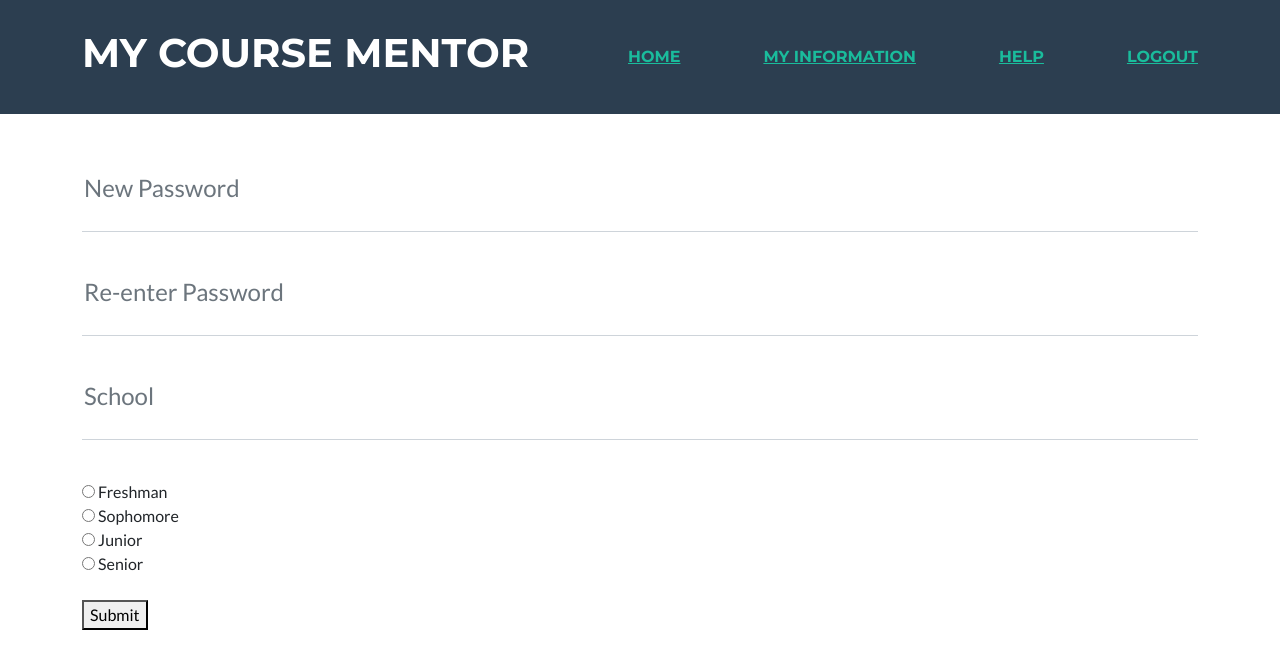
After one commit to myCourseMentor-21-22/CS-Capstone, a Django app: template Storefront/playground/templates/edit.html in a window 1280 px wide. The commit adds this page. Shown: the top 669 px of the page. Run offline with Django 4.2, Linux system fonts and the light colour scheme; the template is opened without the code that fills it, so the values that code supplies are empty; some libraries are stand-ins or nearby versions.

```diff
--- /dev/null
+++ b/Storefront/playground/templates/edit.html
@@ -0,0 +1,82 @@
+<!DOCTYPE html>
+{% load static %}
+<html lang="en">
+    <head>
+        <meta charset="utf-8" />
+        <meta name="viewport" content="width=device-width, initial-scale=1, shrink-to-fit=no" />
+        <meta name="description" content="" />
+        <meta name="author" content="" />
+        <title>My Course Mentor</title>
+        <!-- Favicon-->
+        <link rel="icon" type="image/x-icon" href="{% static 'playground/assets/favicon.ico' %}" />
+        <!-- Font Awesome icons (free version)-->
+        <script src="https://use.fontawesome.com/releases/v5.15.4/js/all.js" crossorigin="anonymous"></script>
+        <!-- Google fonts-->
+        <link href="https://fonts.googleapis.com/css?family=Montserrat:400,700" rel="stylesheet" type="text/css" />
+        <link href="https://fonts.googleapis.com/css?family=Lato:400,700,400italic,700italic" rel="stylesheet" type="text/css" />
+        <!-- Core theme CSS (includes Bootstrap)-->
+        <link href="{% static 'playground/styles.css' %}" rel="stylesheet" />
+    </head>
+    <body>
+        <nav class="navbar navbar-expand-lg bg-secondary text-uppercase fixed-top" id="mainNav">
+            <div class="container">
+                <a class="navbar-brand" href="#page-top"><h1>My Course Mentor</h1></a>
+                <a href="{% url 'info' %}">Home</a>
+                <a href="{% url 'info' %}">My Information</a>
+                <a href="https://www.youtube.com/watch?v=dQw4w9WgXcQ">Help</a>
+                <a href="{% url 'login' %}">Logout</a>
+            </div>
+        </nav>
+        <br>
+        <br>
+        <section>
+          <div class="container">
+            <!-- Password input-->
+            <br>
+            <br>
+            <br>
+            <br>
+
+            <div class="form-floating mb-3">
+                <input class="form-control" id="password" type="tel" placeholder="*******" data-sb-validations="required" />
+                <label for="password">New Password</label>
+                <div class="invalid-feedback" data-sb-feedback="password:required">A password is required.</div>
+            </div>
+            <div class="form-floating mb-3">
+                <input class="form-control" id="password2" type="tel" placeholder="*******" data-sb-validations="required" />
+                <label for="password">Re-enter Password</label>
+                <div class="invalid-feedback" data-sb-feedback="password:required">A password is required.</div>
+            </div>
+            <div class="form-floating mb-3">
+                <input class="form-control" id="school" type="tel" placeholder="" data-sb-validations="required" />
+                <label for="password">School</label>
+                <div class="invalid-feedback" data-sb-feedback="password:required">A school is required.</div>
+            </div>
+            <br>
+            <form method="post" form id="contactForm" data-sb-form-api-token="API_TOKEN">
+                <input  id="Freshman" type="radio" data-sb-validations="required" />
+                <label for="password">Freshman</label>
+                <br>
+                <input  id="Sophomore" type="radio" data-sb-validations="required" />
+                <label for="password">Sophomore</label>
+                <br>
+                <input  id="Junior" type="radio" data-sb-validations="required" />
+                <label for="password">Junior</label>
+                <br>
+                <input  id="Senior" type="radio" data-sb-validations="required" />
+                <label for="password">Senior</label>
+                <br>
+                <br>
+                {{ form }}
+                {% csrf_token %}
+                <button type="submit">Submit</button>
+
+            </form>
+
+
+
+          </div>
+        </section>
+
+    </body>
+</html>
--- a/Storefront/playground/templates/home.html
+++ b/Storefront/playground/templates/home.html
@@ -23,7 +23,7 @@
                 <a class="navbar-brand" href="#page-top"><h1>My Course Mentor</h1></a>
                 <a href="{% url 'info' %}">My Information</a>
                 <a href="https://www.youtube.com/watch?v=dQw4w9WgXcQ">Help</a>
-                <a href="{% url 'login' %}">Logout</a>
+                <a href="{% url 'log' %}">Logout</a>
             </div>
         </nav>
         <br>
--- a/Storefront/playground/urls.py
+++ b/Storefront/playground/urls.py
@@ -5,7 +5,8 @@ from . import views
 urlpatterns = [
     path('', views.index, name='index'),
     path('info/', views.my_information, name='info'),
-    path('login/', views.login, name='login'),
+    path('login/', views.log, name='log'),
     path('register/', views.register, name='register'),
+    path('edit/', views.edit, name='edit'),
     path('testing/', views.testing, name='testing')
 ]
--- a/Storefront/storefront/settings.py
+++ b/Storefront/storefront/settings.py
@@ -36,10 +36,13 @@ INSTALLED_APPS = [
     'django.contrib.auth',
     'django.contrib.contenttypes',
     'django.contrib.messages',
+    'django.contrib.sessions',
     'django.contrib.staticfiles',
     'playground',
     'debug_toolbar',
 ]
+
+
 
 MIDDLEWARE = [
     'debug_toolbar.middleware.DebugToolbarMiddleware',
--- a/Storefront/storefront/urls.py
+++ b/Storefront/storefront/urls.py
@@ -20,4 +20,5 @@ urlpatterns = [
     path('admin/', admin.site.urls),
     path('playground/', include('playground.urls')),
     path('__debug__/', include('debug_toolbar.urls')),
+    #path('info/', views.my_information, name='info')
 ]
```
Also changed, not shown: Storefront/playground/forms.py (added, +18 -0 lines), Storefront/playground/models.py (+12 -0 lines), Storefront/playground/templates/Info.html (+4 -3 lines), Storefront/playground/templates/login.html (+8 -5 lines), Storefront/playground/templates/register.html (+13 -10 lines), Storefront/db.sqlite3, Storefront/playground/migrations/0003_credentials_post.py (added).
